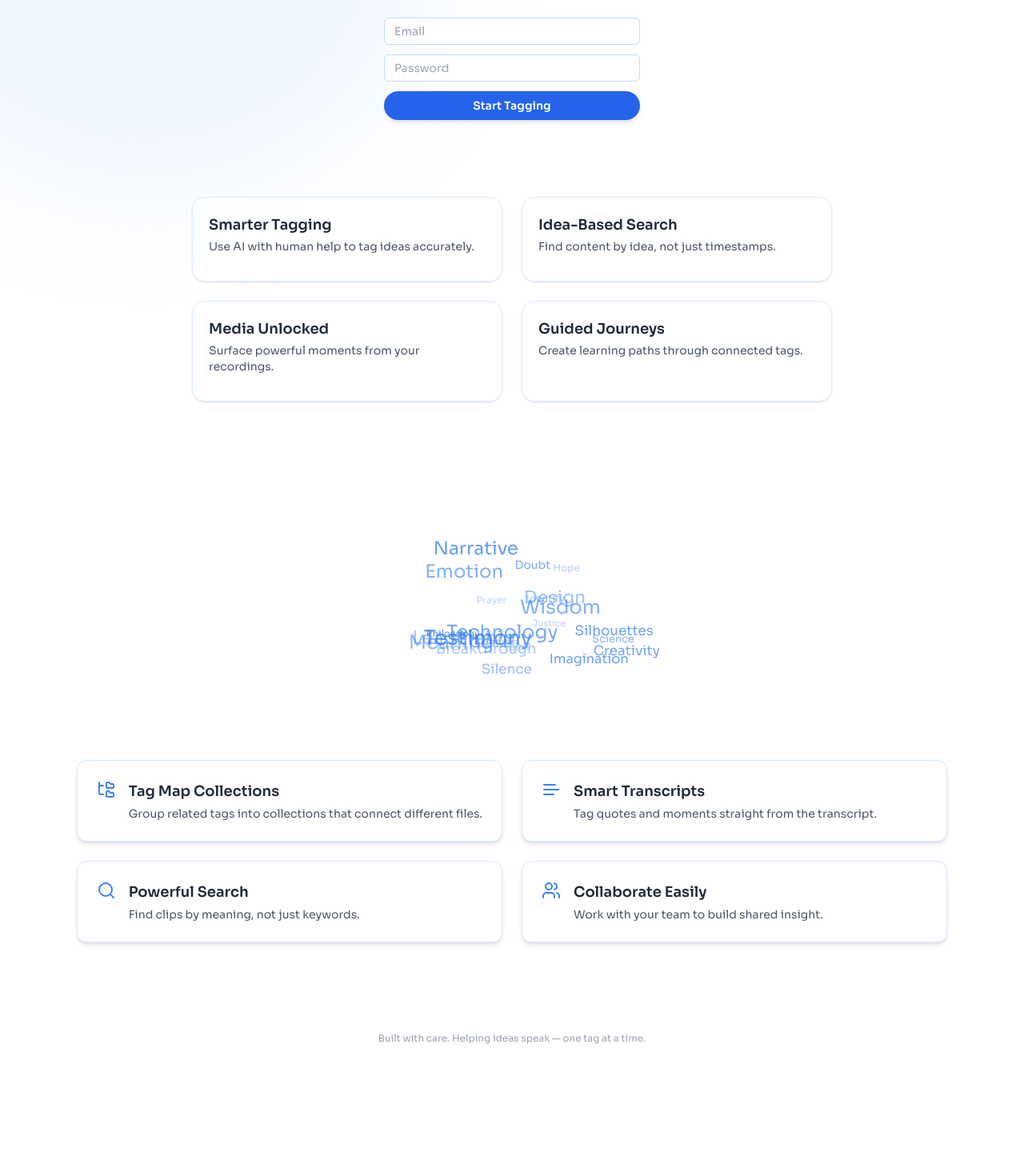
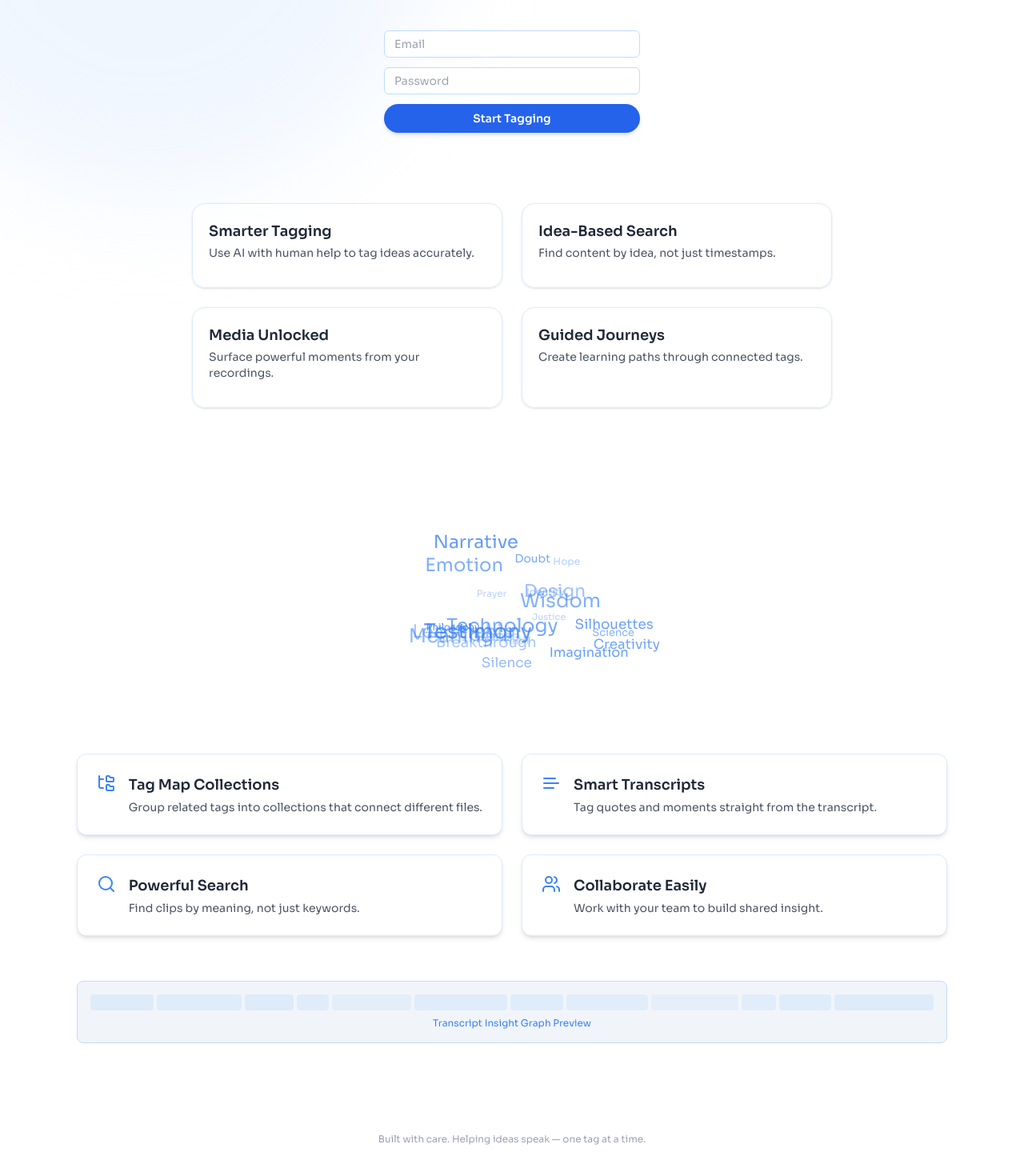
Before and after one commit to Skydeca/Skydeca, a Next.js app: page / in a window 1280 px wide. Shown: the part 286-1756 px from the top of the page at 80% size. Before the commit the page ends 1632 px from the top, so only its background shows below. Built offline with nearby package versions, Linux system fonts and the light colour scheme.

Commit message:
feat: center hero, restore transcript graph, simplify copy, and animate Lucide feature grid

```diff
--- a/src/app/page.tsx
+++ b/src/app/page.tsx
@@ -57,7 +57,7 @@ export default function HomePage() {
       {/* 🚀 Hero Section Centered */}
       <section className="relative z-10 text-center mt-24 mb-6 max-w-4xl px-6">
         <h1 className="text-6xl sm:text-8xl font-extrabold text-gray-900 tracking-tight mb-4">Skydeca</h1>
-        <p className="text-2xl sm:text-3xl text-blue-800 mb-16">Index the Infinite</p>
+        <p className="text-2xl sm:text-3xl text-blue-800 mb-20">Index the Infinite</p>
         <section className="z-10 mb-10 text-center px-6">
           <form className="max-w-xs mx-auto flex flex-col gap-3 text-sm">
             <input
@@ -82,7 +82,7 @@ export default function HomePage() {
 
       {/* 🧩 Feature Cards */}
       <motion.section
-        className="grid grid-cols-1 sm:grid-cols-2 md:grid-cols-2 gap-6 px-6 sm:px-12 z-10 mt-8 mb-20 max-w-4xl"
+        className="grid grid-cols-1 sm:grid-cols-2 md:grid-cols-2 gap-6 px-6 sm:px-12 z-10 mt-6 mb-16 max-w-4xl"
         initial="hidden"
         whileInView="visible"
         viewport={{ once: true }}
@@ -133,30 +133,25 @@ export default function HomePage() {
         ))}
       </div>
 
-      {/* 🧠 Preview Grid */}
+      {/* 🧠 Preview Grid + Transcript Graph */}
       <motion.section className="max-w-6xl mx-auto grid grid-cols-1 md:grid-cols-2 gap-6 px-6 mt-20 mb-28 z-10 relative">
-        {[
-          {
+        {[{
           icon: <FolderTree className="w-6 h-6 text-blue-500" />,
           title: 'Tag Map Collections',
           description: 'Group related tags into collections that connect different files.'
-          },
-          {
+        }, {
           icon: <Text className="w-6 h-6 text-blue-500" />,
           title: 'Smart Transcripts',
           description: 'Tag quotes and moments straight from the transcript.'
-          },
-          {
+        }, {
           icon: <Search className="w-6 h-6 text-blue-500" />,
           title: 'Powerful Search',
           description: 'Find clips by meaning, not just keywords.'
-          },
-          {
+        }, {
           icon: <Users className="w-6 h-6 text-blue-500" />,
           title: 'Collaborate Easily',
           description: 'Work with your team to build shared insight.'
-          }
-        ].map(({ icon, title, description }, i) => (
+        }].map(({ icon, title, description }, i) => (
           <motion.div
             key={i}
             className="bg-white rounded-xl shadow-md border border-blue-100 p-6 flex items-start gap-4"
@@ -171,6 +166,20 @@ export default function HomePage() {
             </div>
           </motion.div>
         ))}
+
+        {/* 🔁 Transcript Graph Visually Restored */}
+        <div className="col-span-full bg-slate-100 border border-blue-200 rounded-lg p-4 mt-8">
+          <div className="h-5 relative flex items-center gap-1 animate-pulse">
+            {[...Array(12)].map((_, i) => (
+              <div
+                key={i}
+                className="h-full rounded bg-blue-300/30"
+                style={{ width: `${4 + Math.random() * 10}%`, opacity: 0.4 + Math.random() * 0.4 }}
+              />
+            ))}
+          </div>
+          <p className="text-xs text-center text-blue-500 mt-2">Transcript Insight Graph Preview</p>
+        </div>
       </motion.section>
 
       {/* Footer */}
```
Lines whose indentation alone changed are shown as unchanged.
